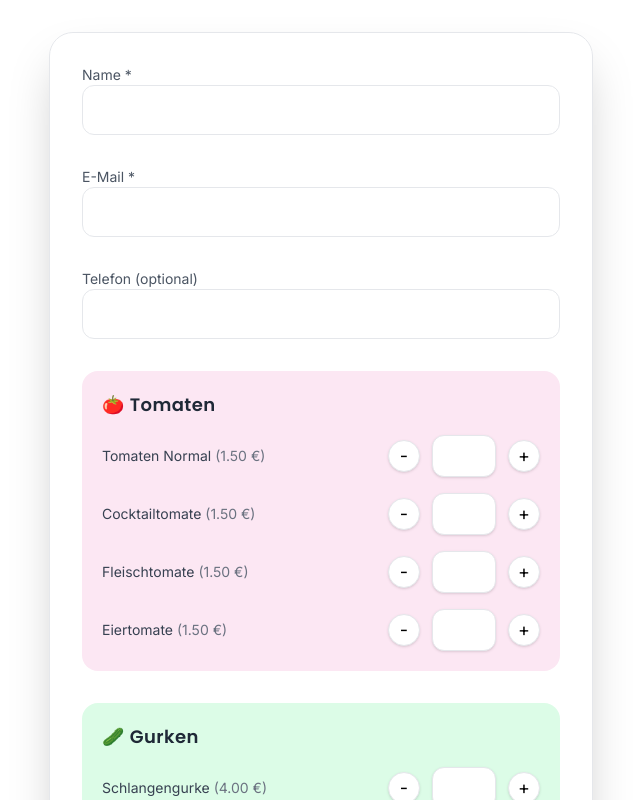
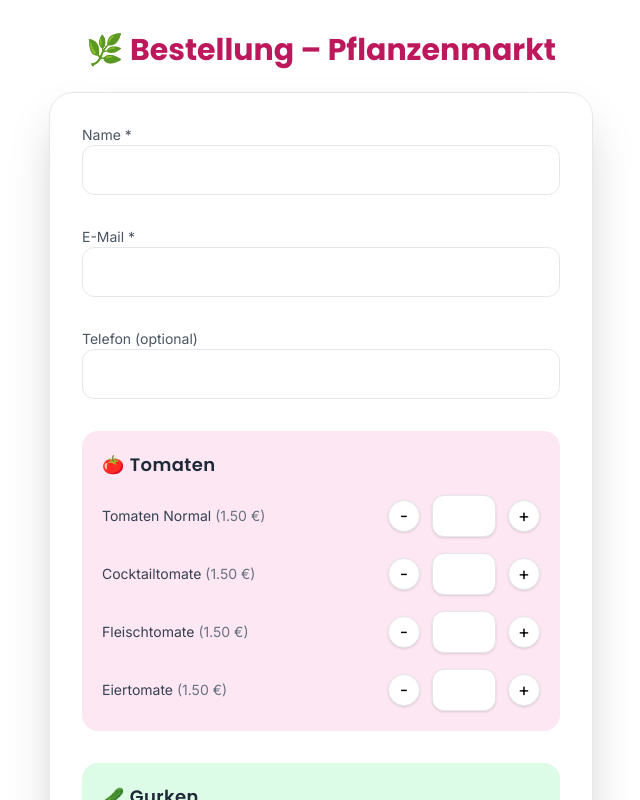
Before and after one commit to cabrauck/react_plant_order_form, a React (Vite) app: page / in a window 1280 px wide. Shown: the top 800 px of the page, without its empty margins (319-959 px from the left). Built offline with nearby package versions, Linux system fonts and the light colour scheme.

Commit message:
Überschrift hinzugefügt

```diff
--- a/src/Bestellformular.jsx
+++ b/src/Bestellformular.jsx
@@ -125,6 +125,9 @@
 
       {!submitted ? (
         <>
+          <h1 className="text-center text-2xl sm:text-3xl font-bold text-pink-700 font-display mb-4">
+            🌿 Bestellung – Pflanzenmarkt
+          </h1>
           <div className="bg-white/70 backdrop-blur-md shadow-2xl rounded-3xl p-6 sm:p-8 space-y-8 border border-gray-200">
             <div>
               <label htmlFor="name" className="block text-sm font-medium text-gray-600">Name *</label>
```
